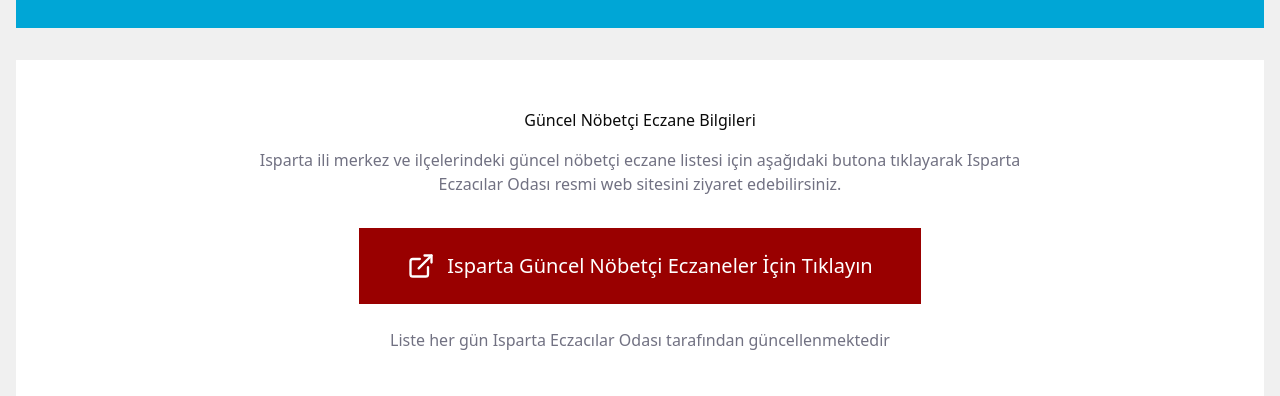
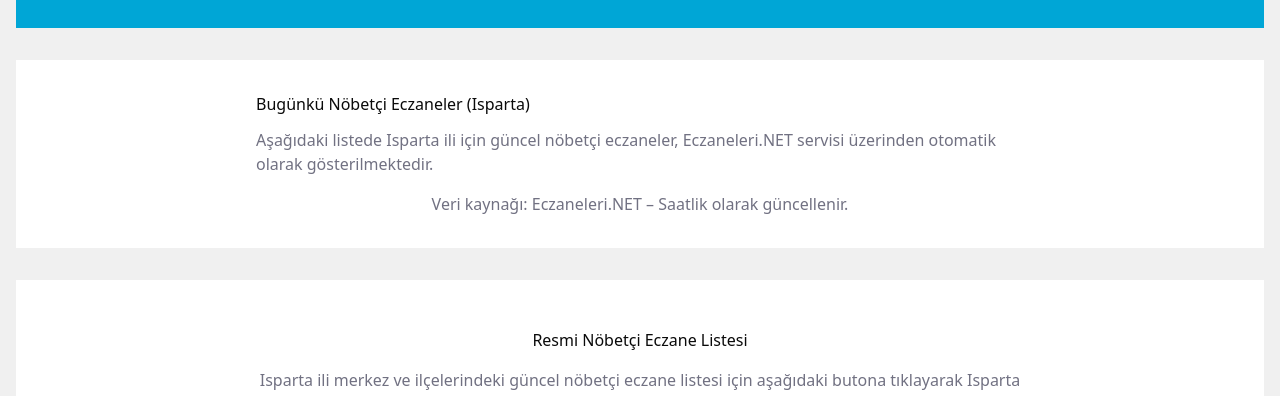
Before and after one commit to metinciris/metinciriscomtr, a React (Vite) app: page / in a window 1280 px wide. Both pictures are taken after a click on the button "Nöbetçi Eczane". Shown: the part 391-787 px from the top of the page. Built offline with nearby package versions, Linux system fonts and the light colour scheme; no server answers.

Commit message:
Update NobetciEczane.tsx

```diff
--- a/src/pages/NobetciEczane.tsx
+++ b/src/pages/NobetciEczane.tsx
@@ -1,6 +1,8 @@
-import React from 'react';
+import React, { useEffect } from 'react';
 import { PageContainer } from '../components/PageContainer';
 import { Building2, Phone, Clock, AlertCircle, ExternalLink, MapPin } from 'lucide-react';
+
+const ECZANELERI_IFRAME_SRC = 'https://eczaneleri.net/asset/eczane/js/iframe/iframe.js';
 
 export function NobetciEczane() {
   const today = new Date().toLocaleDateString('tr-TR', {
@@ -9,6 +11,33 @@ export function NobetciEczane() {
     month: 'long',
     day: 'numeric'
   });
+
+  // Eczaneleri.NET widget kurulumu
+  useEffect(() => {
+    // Global konfigürasyonu ayarla (dokümandaki const pharmacyiFrame karşılığı)
+    (window as any).pharmacyiFrame = {
+      color1: '00d2d3',
+      color2: '17a2b8',
+      city: 'isparta',   // sadece Isparta
+      county: '',        // tüm ilçeler
+      type: 'default-iframe',
+      width: 400,        // px cinsinden; istersen artırabilirsin
+      height: 550        // px cinsinden
+    };
+
+    const script = document.createElement('script');
+    script.src = ECZANELERI_IFRAME_SRC;
+    script.async = true;
+    document.body.appendChild(script);
+
+    return () => {
+      // Sayfadan çıkarken temizle
+      try {
+        document.body.removeChild(script);
+      } catch {}
+      delete (window as any).pharmacyiFrame;
+    };
+  }, []);
 
   return (
     <PageContainer>
@@ -30,17 +59,31 @@ export function NobetciEczane() {
         </div>
       </div>
 
-      {/* Ana Yönlendirme Kartı */}
+      {/* Nöbetçi Eczane Widget'ı */}
+      <div className="bg-white p-8 mb-8">
+        <div className="max-w-3xl mx-auto">
+          <h2 className="mb-3">Bugünkü Nöbetçi Eczaneler (Isparta)</h2>
+          <p className="text-muted-foreground mb-4">
+            Aşağıdaki listede Isparta ili için güncel nöbetçi eczaneler, Eczaneleri.NET servisi
+            üzerinden otomatik olarak gösterilmektedir.
+          </p>
+          {/* Widget konteyneri – script burayı dolduracak */}
+          <div className="pharmacy-container w-full overflow-hidden" />
+          <p className="text-xs text-muted-foreground mt-3 text-center">
+            Veri kaynağı: Eczaneleri.NET – Saatlik olarak güncellenir.
+          </p>
+        </div>
+      </div>
+
+      {/* Ana Yönlendirme Kartı (istersen bunu silebilirsin, dursun dedim) */}
       <div className="bg-white p-12 mb-8 text-center">
         <div className="max-w-3xl mx-auto">
-          {/* Başlık ve Açıklama */}
-          <h2 className="mb-4">Güncel Nöbetçi Eczane Bilgileri</h2>
+          <h2 className="mb-4">Resmi Nöbetçi Eczane Listesi</h2>
           <p className="text-muted-foreground mb-8">
             Isparta ili merkez ve ilçelerindeki güncel nöbetçi eczane listesi için
             aşağıdaki butona tıklayarak Isparta Eczacılar Odası resmi web sitesini ziyaret edebilirsiniz.
           </p>
 
-          {/* Ana Buton */}
           <a
             href="https://www.ispartaeo.org.tr/nobetci-eczaneler"
             target="_blank"
@@ -51,9 +94,8 @@ export function NobetciEczane() {
             <span>Isparta Güncel Nöbetçi Eczaneler İçin Tıklayın</span>
           </a>
 
-          {/* Alt Bilgi */}
           <p className="text-muted-foreground mt-6">
-            Liste her gün Isparta Eczacılar Odası tarafından güncellenmektedir
+            Liste her gün Isparta Eczacılar Odası tarafından güncellenmektedir.
           </p>
         </div>
       </div>
```
